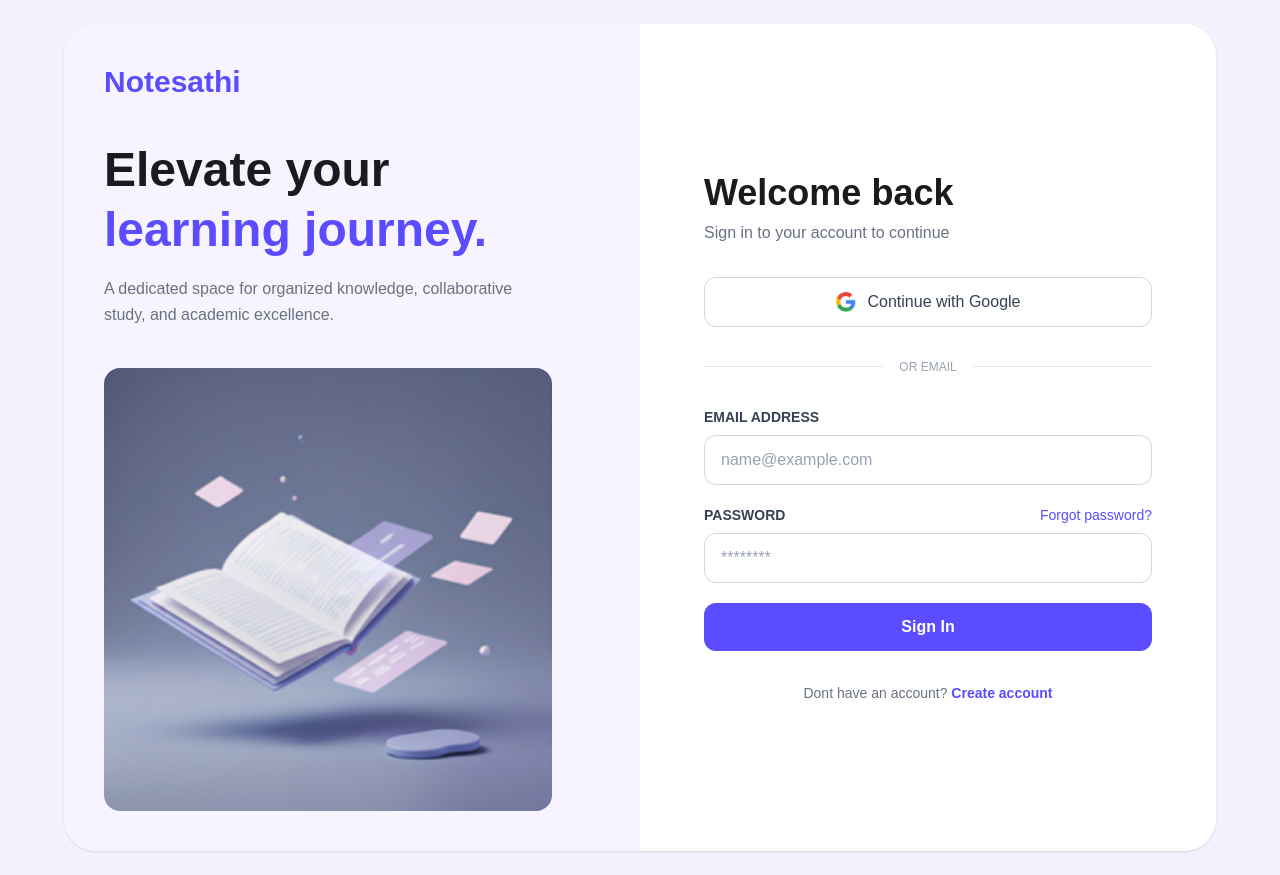
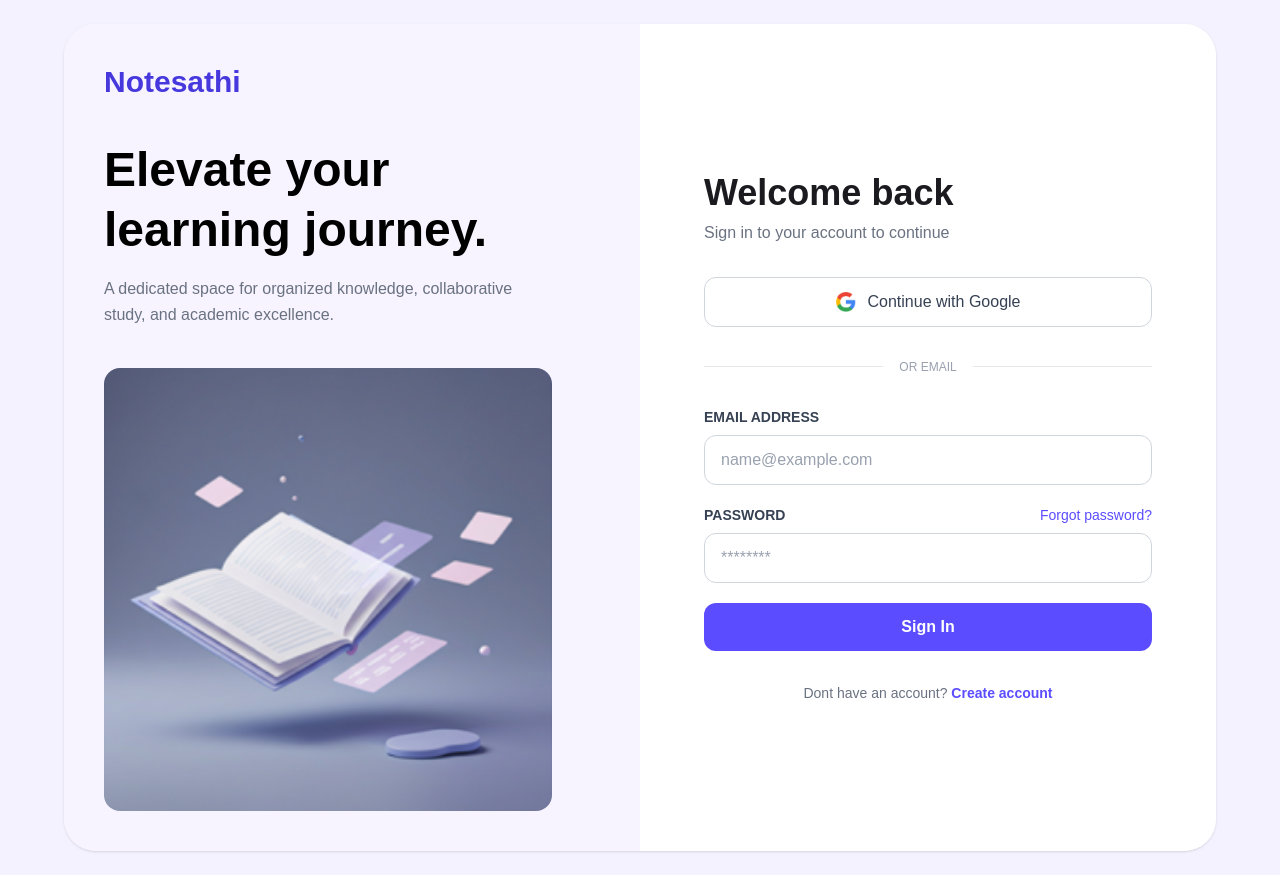
Before and after one commit to kerponish/notesathi, a Next.js app: page /login in a window 1280 px wide. Built offline with nearby package versions, Linux system fonts and the light colour scheme.

Commit message:
edit ui on signup page

```diff
--- a/app/(auth)/login/page.tsx
+++ b/app/(auth)/login/page.tsx
@@ -8,14 +8,14 @@ export default function LoginPage() {
         {/* Left Side */}
         <div className="bg-[#f7f4ff] p-10 flex flex-col justify-between">
           <div>
-            <h1 className="text-3xl font-bold text-[#5B4DFF] mb-10">
+            <h1 className="text-3xl font-bold text-[#4638dd] mb-10">
               Notesathi
             </h1>
 
             <div className="space-y-4">
-              <h2 className="text-5xl font-bold leading-tight text-[#1B1B1F]">
+              <h2 className="text-5xl font-bold leading-tight text-[#000000]">
                 Elevate your <br />
-                <span className="text-[#5B4DFF]">learning journey.</span>
+                <span className="text-[#000000]">learning journey.</span>
               </h2>
 
               <p className="text-gray-500 leading-relaxed max-w-md">
--- a/app/(auth)/signup/page.tsx
+++ b/app/(auth)/signup/page.tsx
@@ -8,7 +8,7 @@ export default function SignupPage() {
         {/* Left Side */}
         <div className="bg-[#f7f4ff] p-10 flex flex-col justify-between">
           <div>
-            <h1 className="text-3xl font-bold text-[#5B4DFF] mb-10">
+            <h1 className="text-3xl font-bold text-[#463acc] mb-10">
               Notesathi
             </h1>
 
```
